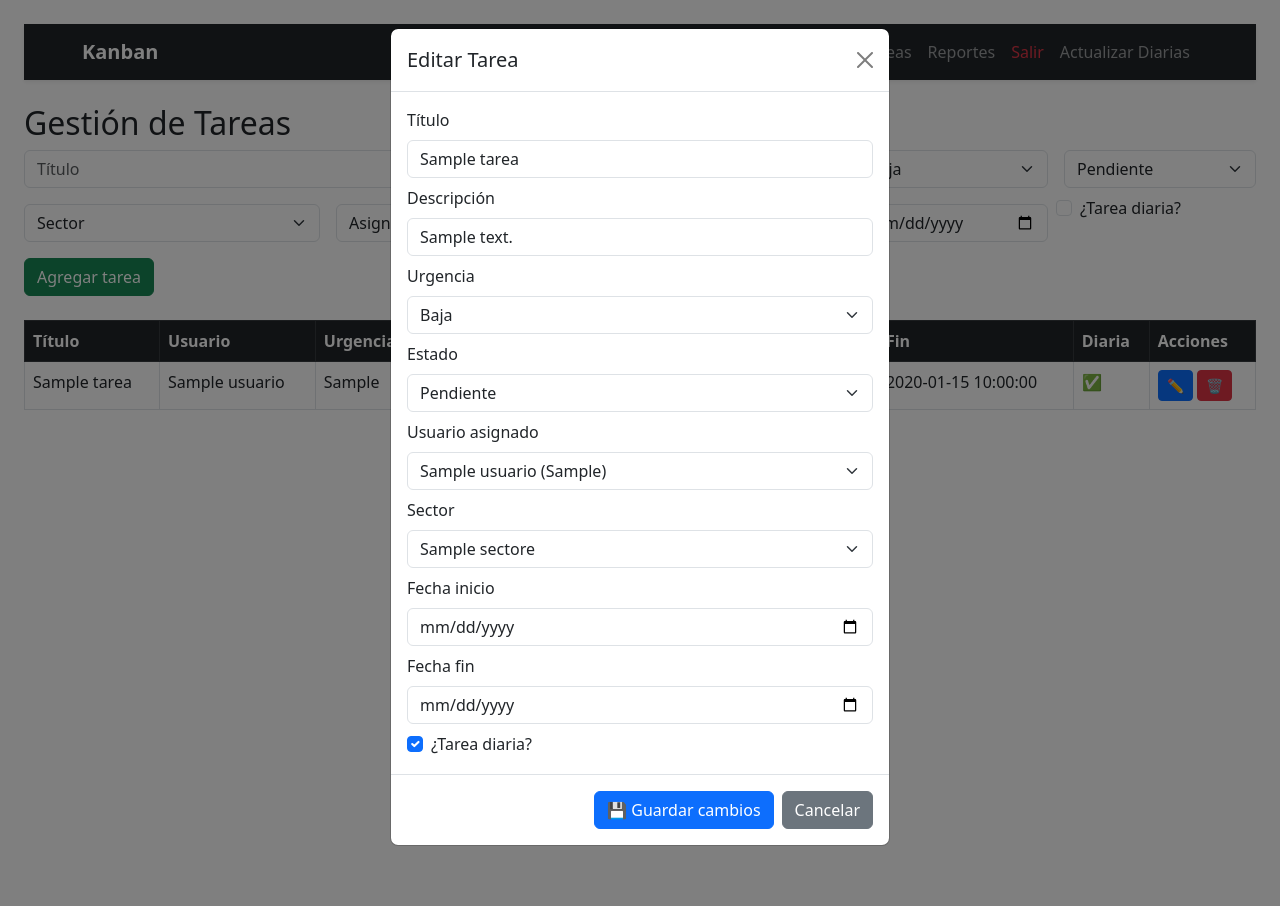
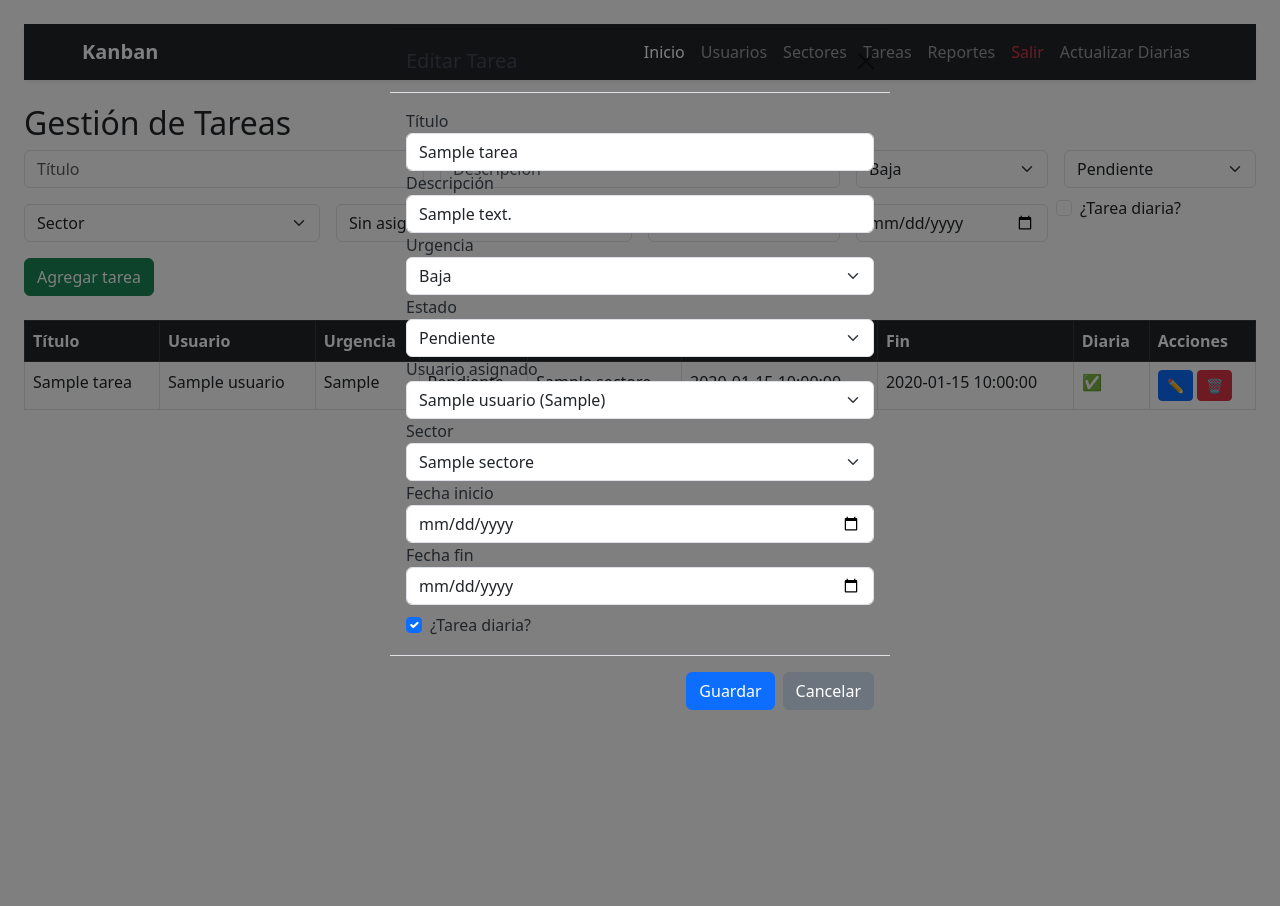
Before and after one commit to gcrenovich/ing-rg-kanban, a PHP site: page /abm_tareas.php in a window 1280 px wide, after a click on "✏️". Run offline with PHP 8.4, Linux system fonts and the light colour scheme; the visitor is signed in with stand-in values (Sample User, id 1); tables that the repository leaves empty or names only in its code hold one stand-in row (values such as "Sample post").

Commit message:
refactor: ajustar consultas para incluir usuarios en la tabla de tareas del tablero Kanban

```diff
--- a/abm_tareas.php
+++ b/abm_tareas.php
@@ -8,8 +8,9 @@ if (!isset($_SESSION['usuario_id']) || $_SESSION['rol'] !== 'admin') {
   exit;
 }
 
-// 1) ALTA DE TAREA (si POST trae 'titulo' y NO trae 'editar_id')
+// Alta de tarea
 if ($_SERVER['REQUEST_METHOD'] === 'POST' && isset($_POST['titulo']) && !isset($_POST['editar_id'])) {
+  $usuario_id = isset($_POST['usuario_id']) && $_POST['usuario_id'] !== '' ? $_POST['usuario_id'] : null;
   $stmt = $conn->prepare("
     INSERT INTO tareas (titulo, descripcion, urgencia, estado, sector_id, usuario_id, fecha_inicio, fecha_fin, es_diaria)
     VALUES (?, ?, ?, ?, ?, ?, ?, ?, ?)
@@ -20,32 +21,24 @@ if ($_SERVER['REQUEST_METHOD'] === 'POST' && isset($_POST['titulo']) && !isset($
     $_POST['urgencia'],
     $_POST['estado'],
     $_POST['sector_id'],
-    $_POST['usuario_id'],
+    $usuario_id,
     $_POST['fecha_inicio'] ?: null,
     $_POST['fecha_fin']   ?: null,
     isset($_POST['es_diaria']) ? 1 : 0
   ]);
 }
 
-// 2) BAJA DE TAREA (si llega ?eliminar=ID)
+// Baja de tarea
 if (isset($_GET['eliminar'])) {
   $stmt = $conn->prepare("DELETE FROM tareas WHERE id = ?");
   $stmt->execute([$_GET['eliminar']]);
 }
 
-// 3) EDICIÓN DE TAREA (si POST trae 'editar_id')
+// Modificación
 if ($_SERVER['REQUEST_METHOD'] === 'POST' && isset($_POST['editar_id'])) {
+  $usuario_id = isset($_POST['usuario_id']) && $_POST['usuario_id'] !== '' ? $_POST['usuario_id'] : null;
   $stmt = $conn->prepare("
-    UPDATE tareas
-    SET titulo       = ?,
-        descripcion  = ?,
-        urgencia     = ?,
-        estado       = ?,
-        sector_id    = ?,
-        usuario_id   = ?,
-        fecha_inicio = ?,
-        fecha_fin    = ?,
-        es_diaria    = ?
+    UPDATE tareas SET titulo = ?, descripcion = ?, urgencia = ?, estado = ?, sector_id = ?, usuario_id = ?, fecha_inicio = ?, fecha_fin = ?, es_diaria = ?
     WHERE id = ?
   ");
   $stmt->execute([
@@ -54,7 +47,7 @@ if ($_SERVER['REQUEST_METHOD'] === 'POST' && isset($_POST['editar_id'])) {
     $_POST['urgencia'],
     $_POST['estado'],
     $_POST['sector_id'],
-    $_POST['usuario_id'],
+    $usuario_id,
     $_POST['fecha_inicio'] ?: null,
     $_POST['fecha_fin']   ?: null,
     isset($_POST['es_diaria']) ? 1 : 0,
@@ -62,11 +55,11 @@ if ($_SERVER['REQUEST_METHOD'] === 'POST' && isset($_POST['editar_id'])) {
   ]);
 }
 
-// 4) OBTENER DATOS PARA TABLA Y MODALES
-$tareas   = $conn->query("
+// Obtener datos
+$tareas = $conn->query("
   SELECT t.*, u.nombre AS usuario, s.nombre AS sector
   FROM tareas t
-  JOIN usuarios u ON t.usuario_id = u.id
+  LEFT JOIN usuarios u ON t.usuario_id = u.id
   JOIN sectores s ON t.sector_id = s.id
   ORDER BY t.fecha_creacion DESC
 ")->fetchAll();
@@ -84,12 +77,11 @@ $sectores = $conn->query("SELECT * FROM sectores ORDER BY nombre")->fetchAll();
 </head>
 <body class="p-4">
 
-  <!-- 1) Navbar -->
 <?php include 'includes/navbar.php'; ?>
 
 <h2>Gestión de Tareas</h2>
 
-  <!-- 2) Formulario de Alta -->
+<!-- Formulario -->
 <form method="POST" class="row g-3 mb-4">
   <div class="col-md-4">
     <input type="text" name="titulo" class="form-control" placeholder="Título" required>
@@ -120,8 +112,8 @@ $sectores = $conn->query("SELECT * FROM sectores ORDER BY nombre")->fetchAll();
     </select>
   </div>
   <div class="col-md-3">
-      <select name="usuario_id" class="form-select" required>
-        <option disabled selected>Asignar a</option>
+    <select name="usuario_id" class="form-select">
+      <option value="">Sin asignar</option>
       <?php foreach ($usuarios as $u): ?>
         <option value="<?= $u['id'] ?>"><?= htmlspecialchars($u['nombre']) ?> (<?= htmlspecialchars($u['equipo']) ?>)</option>
       <?php endforeach; ?>
@@ -142,19 +134,18 @@ $sectores = $conn->query("SELECT * FROM sectores ORDER BY nombre")->fetchAll();
   </div>
 </form>
 
-  <!-- 3) Tabla de Tareas -->
+<!-- Tabla de tareas -->
 <table class="table table-bordered table-hover">
   <thead class="table-dark">
     <tr>
-        <th>Título</th><th>Usuario</th><th>Urgencia</th><th>Estado</th>
-        <th>Sector</th><th>Inicio</th><th>Fin</th><th>Diaria</th><th>Acciones</th>
+      <th>Título</th><th>Usuario</th><th>Urgencia</th><th>Estado</th><th>Sector</th><th>Inicio</th><th>Fin</th><th>Diaria</th><th>Acciones</th>
     </tr>
   </thead>
   <tbody>
     <?php foreach ($tareas as $t): ?>
     <tr>
       <td><?= htmlspecialchars($t['titulo']) ?></td>
-        <td><?= htmlspecialchars($t['usuario']) ?></td>
+      <td><?= $t['usuario'] ?: '<em>Sin asignar</em>' ?></td>
       <td><?= ucfirst($t['urgencia']) ?></td>
       <td><?= ucfirst($t['estado']) ?></td>
       <td><?= htmlspecialchars($t['sector']) ?></td>
@@ -162,29 +153,12 @@ $sectores = $conn->query("SELECT * FROM sectores ORDER BY nombre")->fetchAll();
       <td><?= $t['fecha_fin']   ?: '-' ?></td>
       <td><?= $t['es_diaria'] ? '✅' : '—' ?></td>
       <td>
-          <!-- Botón: abrir modal de edición -->
-          <button
-            type="button"
-            class="btn btn-sm btn-primary"
-            data-bs-toggle="modal"
-            data-bs-target="#modalEditar<?= $t['id'] ?>">
-            ✏️
-          </button>
-          <!-- Botón: eliminación -->
-          <a
-            href="?eliminar=<?= $t['id'] ?>"
-            class="btn btn-sm btn-danger"
-            onclick="return confirm('¿Eliminar esta tarea?')">
-            🗑
-          </a>
+        <button class="btn btn-sm btn-primary" data-bs-toggle="modal" data-bs-target="#modalEditar<?= $t['id'] ?>">✏️</button>
+        <a href="?eliminar=<?= $t['id'] ?>" class="btn btn-sm btn-danger" onclick="return confirm('¿Eliminar esta tarea?')">🗑</a>
       </td>
     </tr>
-      <?php endforeach; ?>
-    </tbody>
-  </table>
 
-  <!-- 4) MODALES DE EDICIÓN (colocados FUERA de la <table>) -->
-  <?php foreach ($tareas as $t): ?>
+    <!-- Modal de edición -->
     <div class="modal fade" id="modalEditar<?= $t['id'] ?>" tabindex="-1">
       <div class="modal-dialog">
         <form method="POST" class="modal-content">
@@ -194,48 +168,32 @@ $sectores = $conn->query("SELECT * FROM sectores ORDER BY nombre")->fetchAll();
           </div>
           <div class="modal-body">
             <input type="hidden" name="editar_id" value="<?= $t['id'] ?>">
-
-            <label class="form-label">Título</label>
-            <input
-              type="text"
-              name="titulo"
-              class="form-control"
-              value="<?= htmlspecialchars($t['titulo']) ?>"
-              required
-            >
-
-            <label class="form-label mt-2">Descripción</label>
-            <input
-              type="text"
-              name="descripcion"
-              class="form-control"
-              value="<?= htmlspecialchars($t['descripcion']) ?>"
-            >
-
-            <label class="form-label mt-2">Urgencia</label>
+            <label>Título</label>
+            <input type="text" name="titulo" class="form-control" value="<?= htmlspecialchars($t['titulo']) ?>" required>
+            <label>Descripción</label>
+            <input type="text" name="descripcion" class="form-control" value="<?= htmlspecialchars($t['descripcion']) ?>">
+            <label>Urgencia</label>
             <select name="urgencia" class="form-select">
               <option value="baja" <?= $t['urgencia'] === 'baja' ? 'selected' : '' ?>>Baja</option>
               <option value="media" <?= $t['urgencia'] === 'media' ? 'selected' : '' ?>>Media</option>
               <option value="alta" <?= $t['urgencia'] === 'alta' ? 'selected' : '' ?>>Alta</option>
             </select>
-
-            <label class="form-label mt-2">Estado</label>
+            <label>Estado</label>
             <select name="estado" class="form-select">
               <option value="pendiente" <?= $t['estado'] === 'pendiente' ? 'selected' : '' ?>>Pendiente</option>
-              <option value="proceso"   <?= $t['estado'] === 'proceso'   ? 'selected' : '' ?>>En Proceso</option>
+              <option value="proceso" <?= $t['estado'] === 'proceso' ? 'selected' : '' ?>>En Proceso</option>
               <option value="realizado" <?= $t['estado'] === 'realizado' ? 'selected' : '' ?>>Realizado</option>
             </select>
-
-            <label class="form-label mt-2">Usuario asignado</label>
+            <label>Usuario asignado</label>
             <select name="usuario_id" class="form-select">
+              <option value="">Sin asignar</option>
               <?php foreach ($usuarios as $u): ?>
                 <option value="<?= $u['id'] ?>" <?= $u['id'] == $t['usuario_id'] ? 'selected' : '' ?>>
                   <?= htmlspecialchars($u['nombre']) ?> (<?= htmlspecialchars($u['equipo']) ?>)
                 </option>
               <?php endforeach; ?>
             </select>
-
-            <label class="form-label mt-2">Sector</label>
+            <label>Sector</label>
             <select name="sector_id" class="form-select">
               <?php foreach ($sectores as $s): ?>
                 <option value="<?= $s['id'] ?>" <?= $s['id'] == $t['sector_id'] ? 'selected' : '' ?>>
@@ -243,45 +201,26 @@ $sectores = $conn->query("SELECT * FROM sectores ORDER BY nombre")->fetchAll();
                 </option>
               <?php endforeach; ?>
             </select>
-
-            <label class="form-label mt-2">Fecha inicio</label>
-            <input
-              type="date"
-              name="fecha_inicio"
-              class="form-control"
-              value="<?= $t['fecha_inicio'] ?>"
-            >
-
-            <label class="form-label mt-2">Fecha fin</label>
-            <input
-              type="date"
-              name="fecha_fin"
-              class="form-control"
-              value="<?= $t['fecha_fin'] ?>"
-            >
-
+            <label>Fecha inicio</label>
+            <input type="date" name="fecha_inicio" class="form-control" value="<?= $t['fecha_inicio'] ?>">
+            <label>Fecha fin</label>
+            <input type="date" name="fecha_fin" class="form-control" value="<?= $t['fecha_fin'] ?>">
             <div class="form-check mt-2">
-              <input
-                type="checkbox"
-                class="form-check-input"
-                name="es_diaria"
-                id="diaria<?= $t['id'] ?>"
-                value="1"
-                <?= $t['es_diaria'] ? 'checked' : '' ?>
-              >
+              <input class="form-check-input" type="checkbox" name="es_diaria" value="1" id="diaria<?= $t['id'] ?>" <?= $t['es_diaria'] ? 'checked' : '' ?>>
               <label class="form-check-label" for="diaria<?= $t['id'] ?>">¿Tarea diaria?</label>
             </div>
           </div>
           <div class="modal-footer">
-            <button type="submit" class="btn btn-primary">💾 Guardar cambios</button>
-            <button type="button" class="btn btn-secondary" data-bs-dismiss="modal">Cancelar</button>
+            <button class="btn btn-primary" type="submit">Guardar</button>
+            <button class="btn btn-secondary" type="button" data-bs-dismiss="modal">Cancelar</button>
           </div>
         </form>
       </div>
     </div>
     <?php endforeach; ?>
+  </tbody>
+</table>
 
-  <!-- 5) Script de Bootstrap -->
 <script src="https://cdn.jsdelivr.net/npm/bootstrap@5.3.0/dist/js/bootstrap.bundle.min.js"></script>
 </body>
 </html>
```
Also changed, not shown: dashboard.php (+6 -1 lines). Lines whose indentation alone changed are shown as unchanged.
